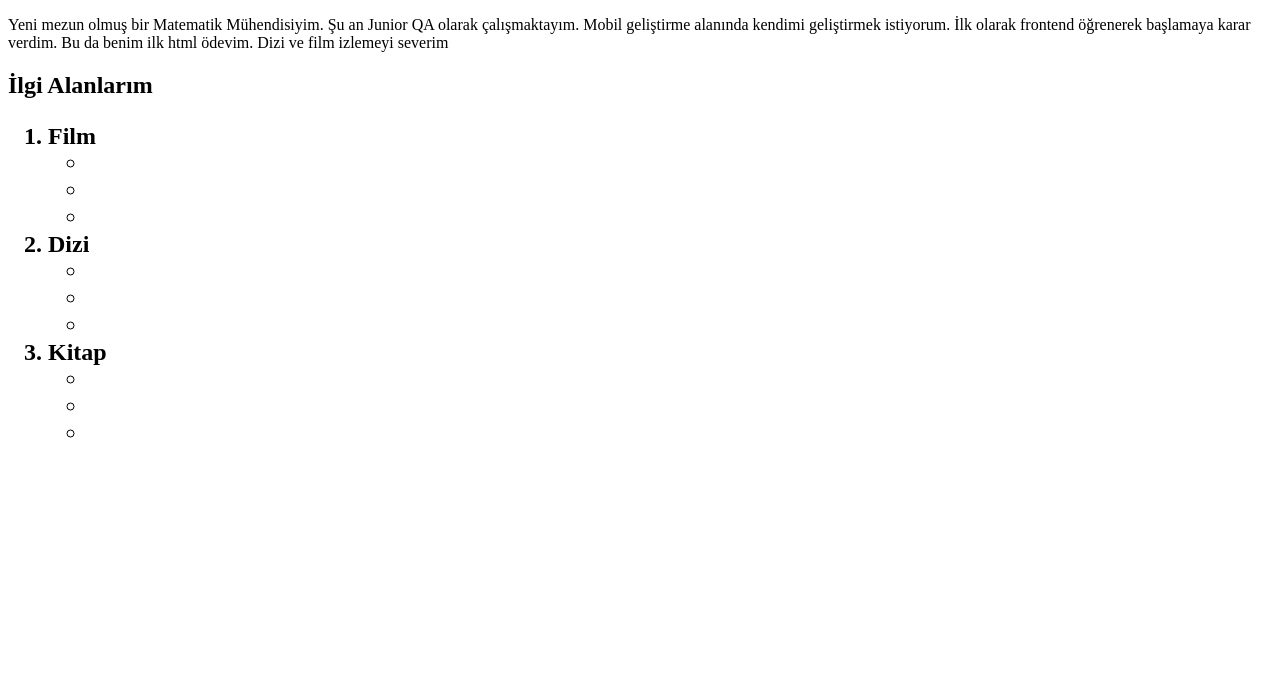
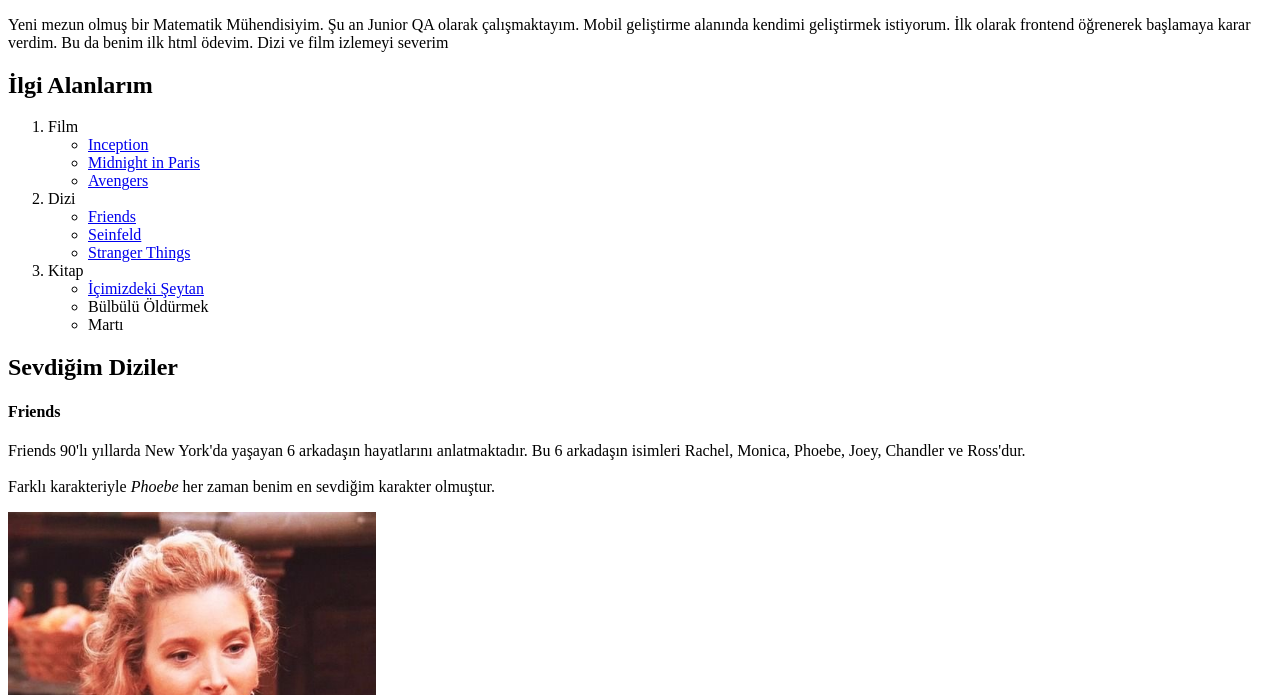
Before and after one commit to derencoskun/patika-html-odev1, a plain HTML site: page HTML-ODEV2/index.html in a window 1280 px wide. Shown: the part 105-800 px from the top of the page. Drawn offline with Linux system fonts and the light colour scheme.

Commit message:
Patika odev 2

```diff
--- a/HTML-ODEV2/index.html
+++ b/HTML-ODEV2/index.html
@@ -18,30 +18,47 @@
         Dizi ve film izlemeyi severim
     </p>
 
-    <h2>İlgi Alanlarım</h>
+    <h2>İlgi Alanlarım</h2>
     <ol>
         <li> Film
             <ul>
-                <li></li>
-                <li></li>
-                <li></li>
+                <li> <a href="https://www.imdb.com/title/tt1375666/" target="_blank">Inception</a></li>
+                <li> <a href="https://www.imdb.com/title/tt1605783/" target="_blank">Midnight in Paris</a></li>
+                <li><a href="https://www.imdb.com/title/tt0848228/" target="_blank">Avengers</a> </li>
             </ul>
         </li>
         <li>Dizi
             <ul>
-                <li></li>
-                <li></li>
-                <li></li>
+                <li> <a href="https://www.imdb.com/title/tt0108778/" target="_blank">Friends</a> </li>
+                <li> <a href="https://www.imdb.com/title/tt0098904/" target="_blank">Seinfeld</a> </li>
+                <li> <a href="https://www.imdb.com/title/tt4574334/"  target="_blank" >Stranger Things</a> </li>
             </ul>
         </li>
         <li>Kitap
             <ul>
-                <li></li>
-                <li></li>
-                <li></li>
+                <li> <a href="https://www.goodreads.com/book/show/7093555-i-imizdeki-eytan?from_search=true&from_srp=true&qid=gyRroVzPTt&rank=4">İçimizdeki Şeytan</a> </li>
+                <li>Bülbülü Öldürmek</li>
+                <li>Martı</li>
             </ul>
         </li>
     </ol>
+
+    <div>
+        <h2>Sevdiğim Diziler</h2>
+            <h4>Friends</h4>
+            <span>
+            <p>
+                Friends 90'lı yıllarda New York'da yaşayan 6 arkadaşın hayatlarını anlatmaktadır.
+                Bu 6 arkadaşın isimleri Rachel, Monica, Phoebe, Joey, Chandler ve Ross'dur.
+                <br>
+                <br>
+                Farklı karakteriyle <i>Phoebe</i> her zaman benim en sevdiğim karakter olmuştur.
+
+            </p></span>
+
+        <img src="IMG_2395.JPG" height="400" alt="Phoebe "  >
+        <p>Phoebe karakteri oyuncu Lisa Kudrow tarafından canlandırlımıştır</p>
+    </div>
 
 
 
```
Also changed, not shown: HTML-ODEV2/IMG_2395.JPG (added).
